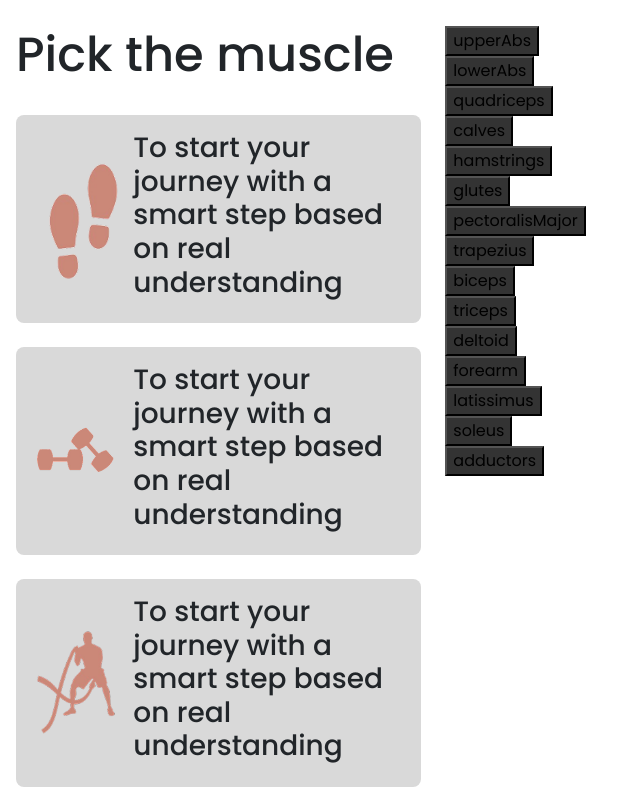
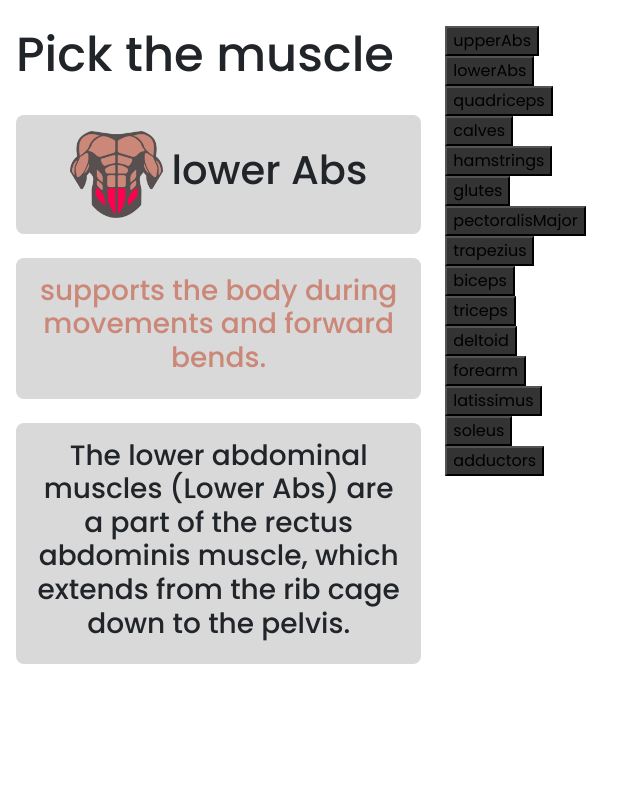
Before and after one commit to nawal-ali/PeakFitness, a React (Vite) app in the folder project/: page /exercises in a window 1280 px wide. Shown: the part 840-1640 px from the top of the page, without its empty margins (0-640 px from the left). Built offline with nearby package versions, Linux system fonts and the light colour scheme; a web font is replaced by a local one.

Commit message:
some edites on the exercise page

```diff
--- a/project/src/pages/exercisesFolder/Exercises.jsx
+++ b/project/src/pages/exercisesFolder/Exercises.jsx
@@ -26,16 +26,20 @@ export default function exercises() {
         <div className="col-12 col-md-4">
           <h1 style={{fontSize:"3rem",marginBottom:'2rem'}}>Pick the muscle </h1>
           <div className="d-flex justify-content-center align-items-center p-3 gap-2 rounded-3 mb-4" style={{backgroundColor:"#D9D9D9"}}>
-            <img src="./imgs/exer_img1.png" alt="" className="w-25"/>
-            <h3>To start your journey with a smart step based on real understanding </h3>
+            {/* <img src="./imgs/exer_img1.png" alt="" className="w-25"/>
+            <h3>To start your journey with a smart step based on real understanding </h3> */}
+            <img src="./imgs/lower_abs.png" alt="" className="w-25"/>
+            <h1>{content[clickedOn].sec1.title} </h1>
           </div>
           <div className="d-flex justify-content-center align-items-center p-3 gap-2 rounded-3 mb-4" style={{backgroundColor:"#D9D9D9"}}>
-            <img src="./imgs/exer_img2.png" alt="" className="w-25"/>
-            <h3>To start your journey with a smart step based on real understanding </h3>
+            {/* <img src="./imgs/exer_img2.png" alt="" className="w-25"/>
+            <h3>To start your journey with a smart step based on real understanding </h3> */}
+            <h3 className="text-center" style={{color:"#CB8778"}}>{content[clickedOn].sec1.colored_description} </h3>
           </div>
           <div className="d-flex justify-content-center align-items-center p-3 gap-2 rounded-3 mb-4" style={{backgroundColor:"#D9D9D9"}}>
-            <img src="./imgs/exer_img3.png" alt="" className="w-25"/>
-            <h3>To start your journey with a smart step based on real understanding </h3>
+            {/* <img src="./imgs/exer_img3.png" alt="" className="w-25"/>
+            <h3>To start your journey with a smart step based on real understanding </h3> */}
+            <h3 className="text-center">{content[clickedOn].sec1.description} </h3>
           </div>
         </div>
         <div className="col-12 col-md-8">
```
